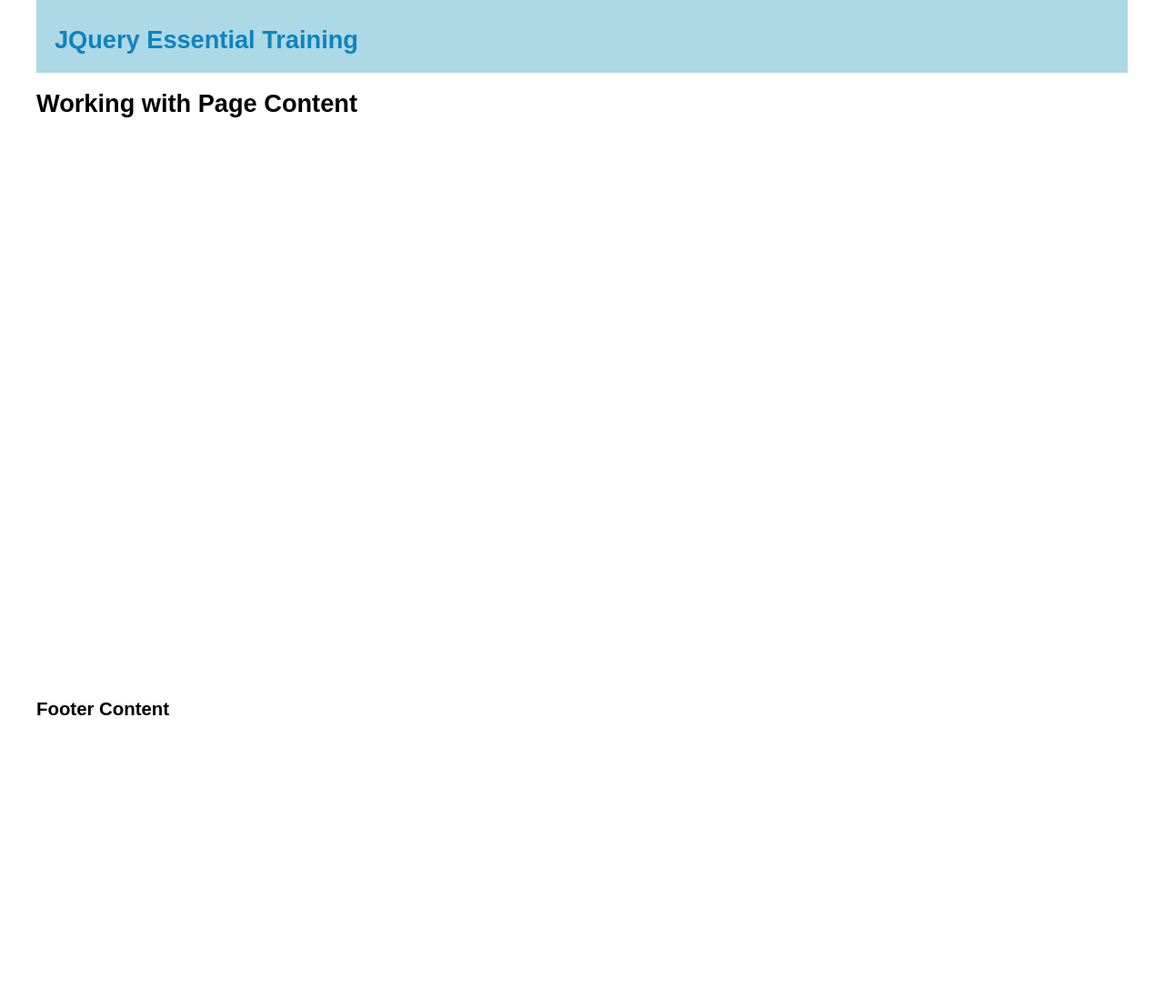
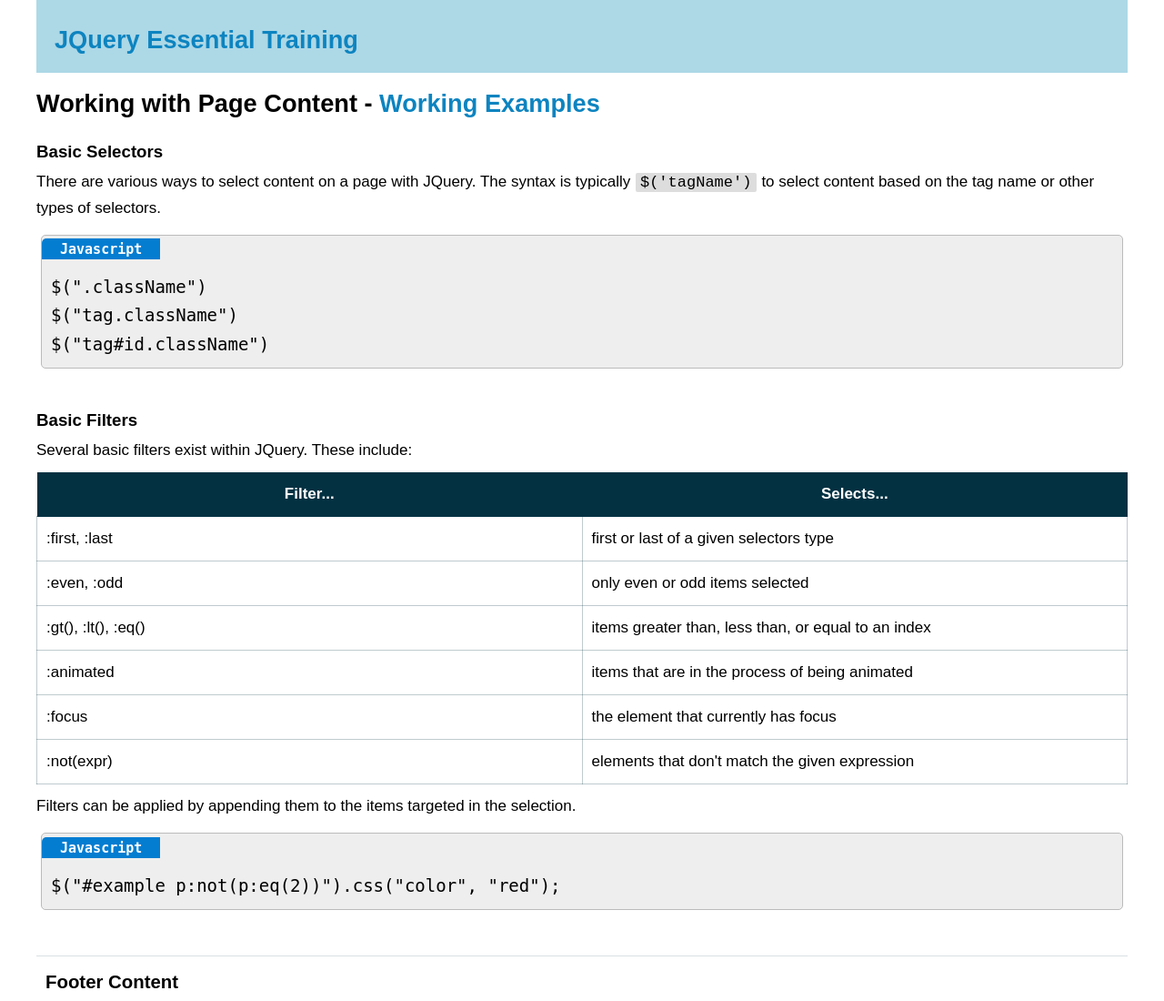
Before and after one commit to robert-laws/learning-mar-2019-jquery-essential-training, a Node project: template src/pug/working-with-page-content.pug in a window 1280 px wide. Shown: the whole page at 91% size. Before the commit the page ends 786 px from the top, so only its background shows below. Run offline with Node 20 templates, Linux system fonts and the light colour scheme; the template is opened without the code that fills it, so the values that code supplies are empty; style sheets or scripts are compiled from the project's sources; some libraries are stand-ins or nearby versions.

Commit message:
add filter to working with page content section

```diff
--- a/src/pug/index.pug
+++ b/src/pug/index.pug
@@ -16,4 +16,4 @@
           a(href="working-with-page-content.html") Working with Page Content
         h6 Demo Examples
         li.toc__list-item
-          a(href="#") Demo Page
+          a(href="page-content.html") Working with Page Content Examples
--- a/src/pug/working-with-page-content.pug
+++ b/src/pug/working-with-page-content.pug
@@ -2,4 +2,46 @@
 
 block content
   main
-    h1 Working with Page Content
+    h1 Working with Page Content -
+      a(href="page-content.html") Working Examples
+
+    h6 Basic Selectors
+
+    p There are various ways to select content on a page with JQuery. The syntax is typically
+      span.code $('tagName')
+      |to select content based on the tag name or other types of selectors.
+
+    +codeMulti('Javascript', '$(".className")', '$("tag.className")', '$("tag#id.className")')
+
+    h6 Basic Filters
+
+    p Several basic filters exist within JQuery. These include:
+
+    table(cellspacing=0)
+      thead
+        tr
+          th Filter...
+          th Selects...
+      tbody
+        tr
+          td :first, :last
+          td first or last of a given selectors type
+        tr
+          td :even, :odd
+          td only even or odd items selected
+        tr
+          td :gt(), :lt(), :eq()
+          td items greater than, less than, or equal to an index
+        tr
+          td :animated
+          td items that are in the process of being animated
+        tr
+          td :focus
+          td the element that currently has focus
+        tr
+          td :not(expr)
+          td elements that don't match the given expression
+
+    p Filters can be applied by appending them to the items targeted in the selection.
+
+    +codeMulti('Javascript', '$("#example p:not(p:eq(2))").css("color", "red");')
--- /dev/null
+++ b/src/sass/helpers/_table.scss
@@ -0,0 +1,18 @@
+table {
+  width: 100%;
+  font-size: $font-size-website-default;
+  margin: 1rem 0;
+  border-collapse: collapse;
+
+  th {
+    width: 50%;
+    padding: 1rem;
+    background-color: $color-primary;
+    color: $color-white;
+  }
+
+  td {
+    padding: 1rem;
+    border: 1px solid rgba($color-primary, 0.25);
+  }
+}
--- a/src/sass/layouts/_footer.scss
+++ b/src/sass/layouts/_footer.scss
@@ -1,4 +1,7 @@
 footer.site-footer {
   flex: 0;
 
+  padding: 0 1rem;
+  margin-top: 2rem;
+  border-top: 1px solid rgba($color-primary, 0.15);
 }
--- a/src/sass/main.scss
+++ b/src/sass/main.scss
@@ -15,3 +15,4 @@
 
 // HELPERS
 @import "helpers/syntax";
+@import "helpers/table";
```
Also changed, not shown: gulpfile.js (+13 -1 lines), src/js/page-content.js (added, +7 -0 lines), src/pug/functions.pug (deleted, +0 -136 lines), src/pug/page-content.pug (added, +33 -0 lines), src/vendor/jquery-3.3.1.js (renamed from src/js/vendor/jquery-3.3.1.js).
